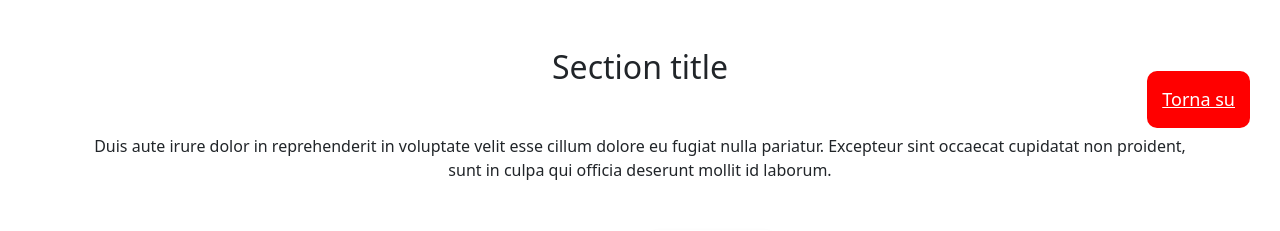
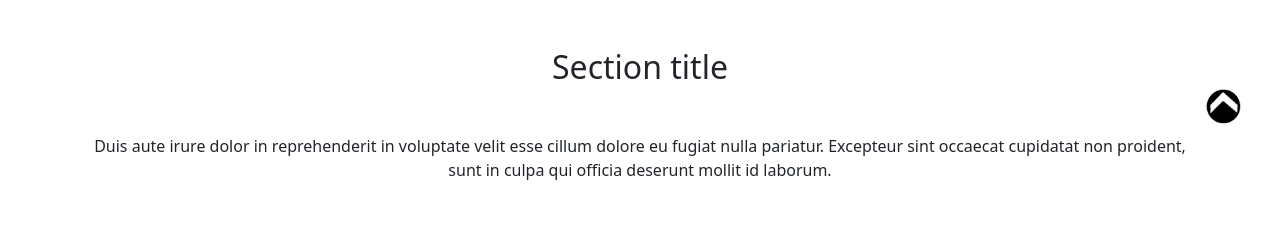
Before and after one commit to Fabrikh/ProgettoLTW, a PHP site: page / in a window 1280 px wide. Shown: the part 652-883 px from the top of the page. Run offline with PHP 8.4, Linux system fonts and the light colour scheme; some libraries are stand-ins or nearby versions.

Commit message:
ScrollUp

```diff
--- a/client/css/index.css
+++ b/client/css/index.css
@@ -3,29 +3,25 @@
   height: 100%;
 }
 
-img {
+#imgCarousel {
   width: 100%;
-  height: auto;
+  height: 100%;
+  object-fit: fill;
 }
 
 #TornaSu {
-  display: none; /* Hidden by default */
+  display: inline;
   position: fixed; /* Fixed/sticky position */
-  bottom: 20px; /* Place the button at the bottom of the page */
-  right: 30px; /* Place the button 30px from the right */
-  z-index: 99; /* Make sure it does not overlap */
-  border: none; /* Remove borders */
-  outline: none; /* Remove outline */
-  background-color: red; /* Set a background color */
-  color: white; /* Text color */
+  bottom: 20px;
+  right: 0px;
+  z-index: 99;
   cursor: pointer; /* Add a mouse pointer on hover */
-  padding: 15px; /* Some padding */
-  border-radius: 10px; /* Rounded corners */
-  font-size: 18px; /* Increase font size */
+  transform: translateX(65%);
 }
 
-#TornaSu:hover {
-  background-color: #555; /* Add a dark-grey background on hover */
+#scrollArrow {
+  width: 17.5%;
+  height: auto;
 }
 
 #linkBox td {
--- a/client/index.html
+++ b/client/index.html
@@ -65,15 +65,15 @@
       </div>
     </nav>
     <br />
-    <a href="#" class="scrollup" style="display: block" id="TornaSu"
-      >Torna su</a
-    >
+    <a href="#" class="scrollup" id="TornaSu">
+      <img id = 'scrollArrow' src ='assets\img\images\images.png'/>
+    </a>
     <div class="container">
       <div class="row">
         <h3>#AdessoBasta</h3>
       </div>
-      <table style="width: 100%">
-        <th style="width: 75%">
+      <table style="width: 100%; max-height: 20%;">
+        <th style="width: 75%;">
           <div
             id="caroselloEventi"
             class="carousel slide"
@@ -86,7 +86,7 @@
                 v-bind:id="x.id"
                 v-bind:key="x.alt"
               >
-                <img v-bind:src="x.src" v-bind:alt="x.alt" />
+                <img id="imgCarousel" v-bind:src="x.src" v-bind:alt="x.alt" />
               </div>
             </div>
             <button
```
Also changed, not shown: client/assets/img/images/images.png (added).
